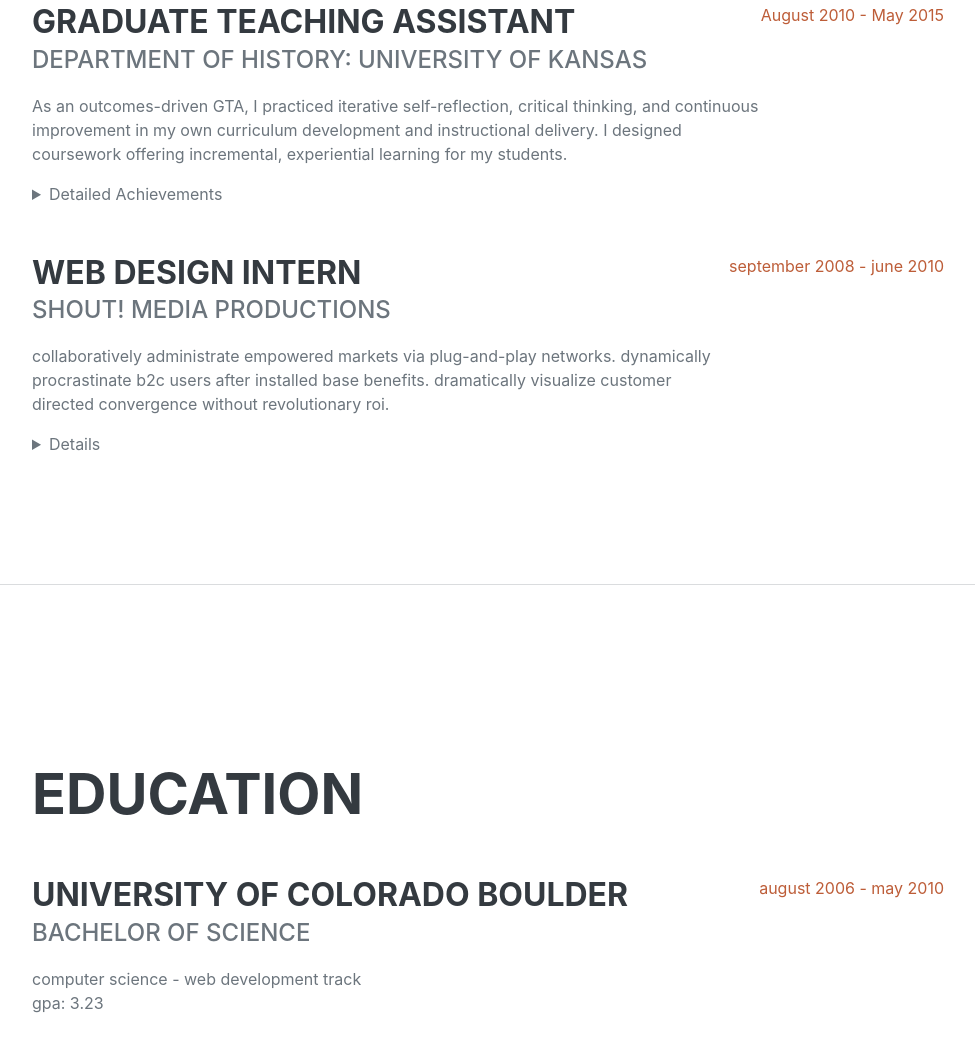
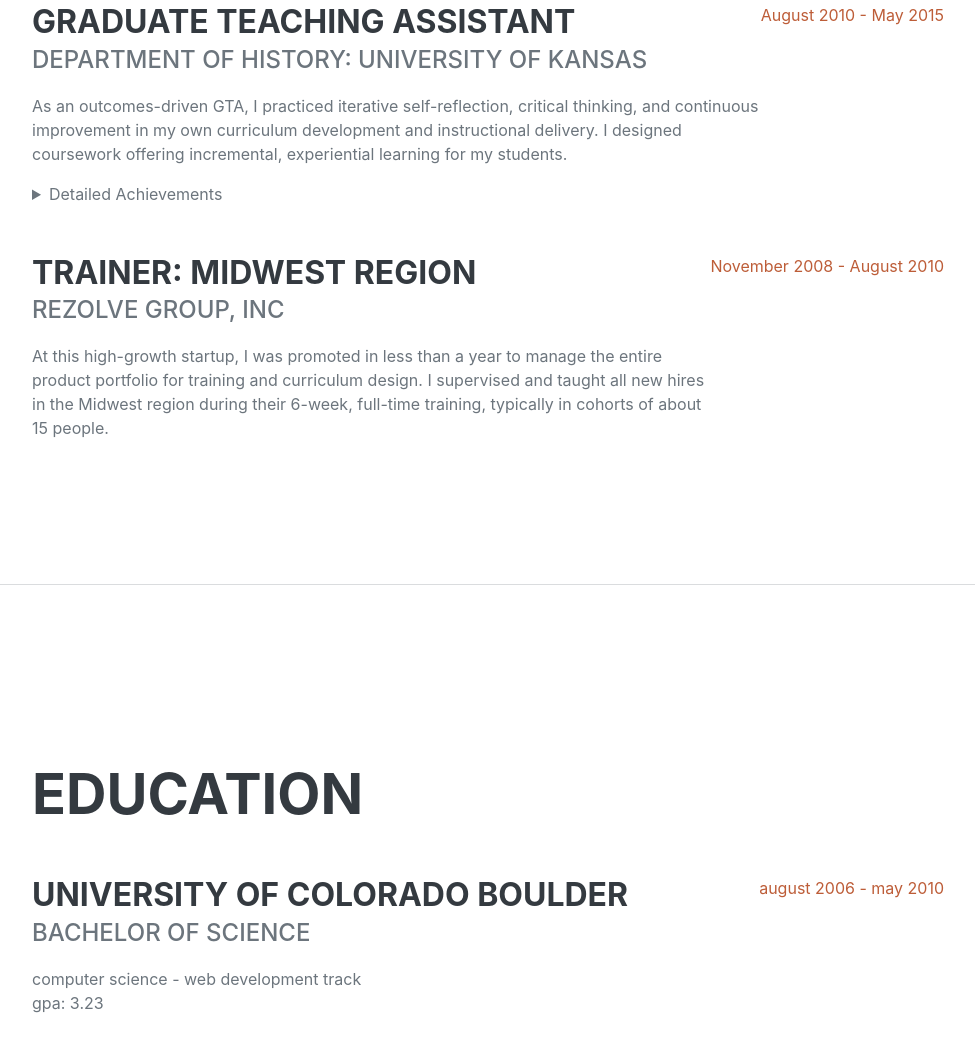
Before and after one commit to amberts/cloud-resume-challenge-aws-frontend, a plain HTML site: page index.html in a window 1280 px wide. Shown: the part 2815-3869 px from the top of the page, without its empty margins (288-1263 px from the left). Drawn offline with nearby package versions, Linux system fonts and the light colour scheme; a web font is replaced by a local one.

Commit message:
finished last role in experience section

```diff
--- a/index.html
+++ b/index.html
@@ -224,16 +224,17 @@
                     </div>
                     <div class="d-flex flex-column flex-md-row justify-content-between mb-5">
                         <div class="flex-grow-1">
-                            <h3 class="mb-0">web design intern</h3>
-                            <div class="subheading mb-3">shout! media productions</div>
-                            <p>collaboratively administrate empowered markets via plug-and-play networks. dynamically procrastinate b2c users after installed base benefits. dramatically visualize customer directed convergence without revolutionary roi.</p>
-                            <details>
+                            <h3 class="mb-0">Trainer: Midwest Region</h3>
+                            <div class="subheading mb-3">Rezolve Group, Inc</div>
+                            <p>At this high-growth startup, I was promoted in less than a year to manage the entire product portfolio for training and curriculum design.
+                                I supervised and taught all new hires in the Midwest region during their 6-week, full-time training, typically in cohorts of about 15 people.</p>
+<!--                            <details>
                                <ul>
                                 <li></li>
                                </ul>
-                            </details>
+                            </details>    -->
                             </div>
-                        <div class="flex-shrink-0"><span class="text-primary">september 2008 - june 2010</span></div>
+                        <div class="flex-shrink-0"><span class="text-primary">November 2008 - August 2010</span></div>
                     </div>
                 </div>
             </section>
```
